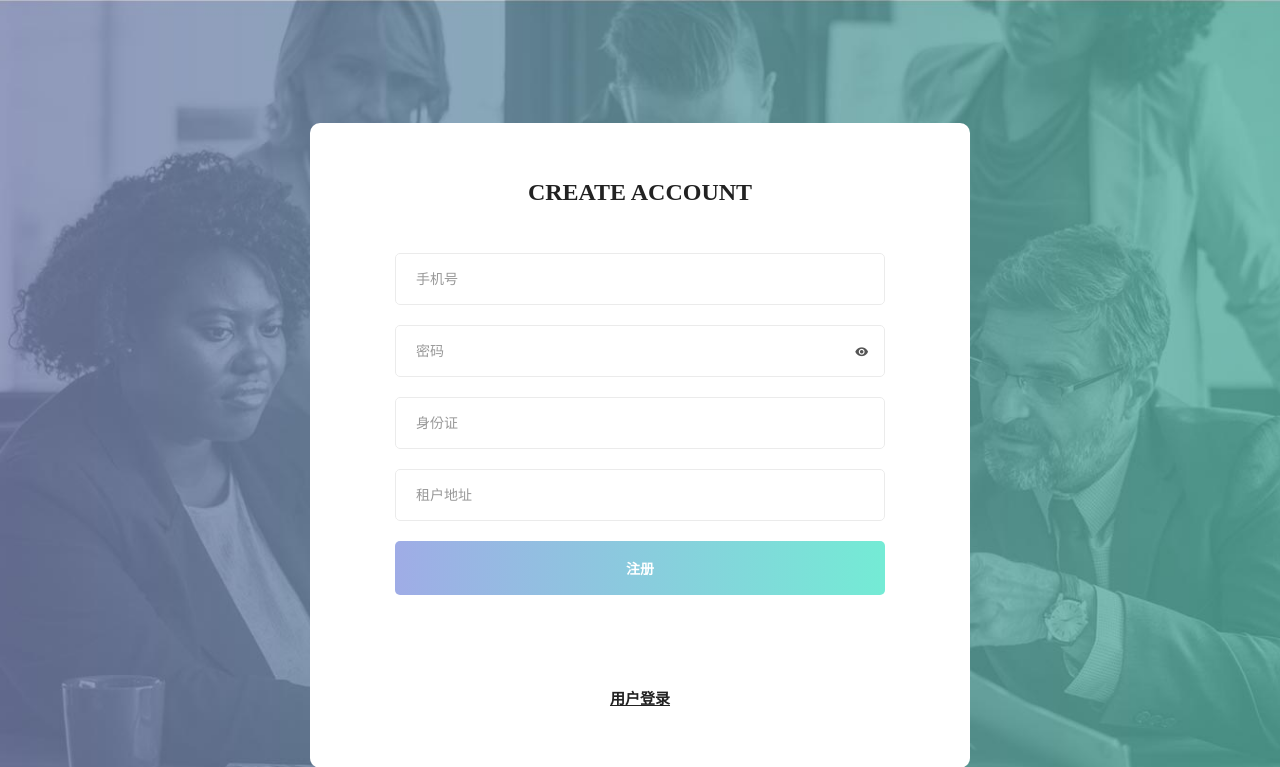
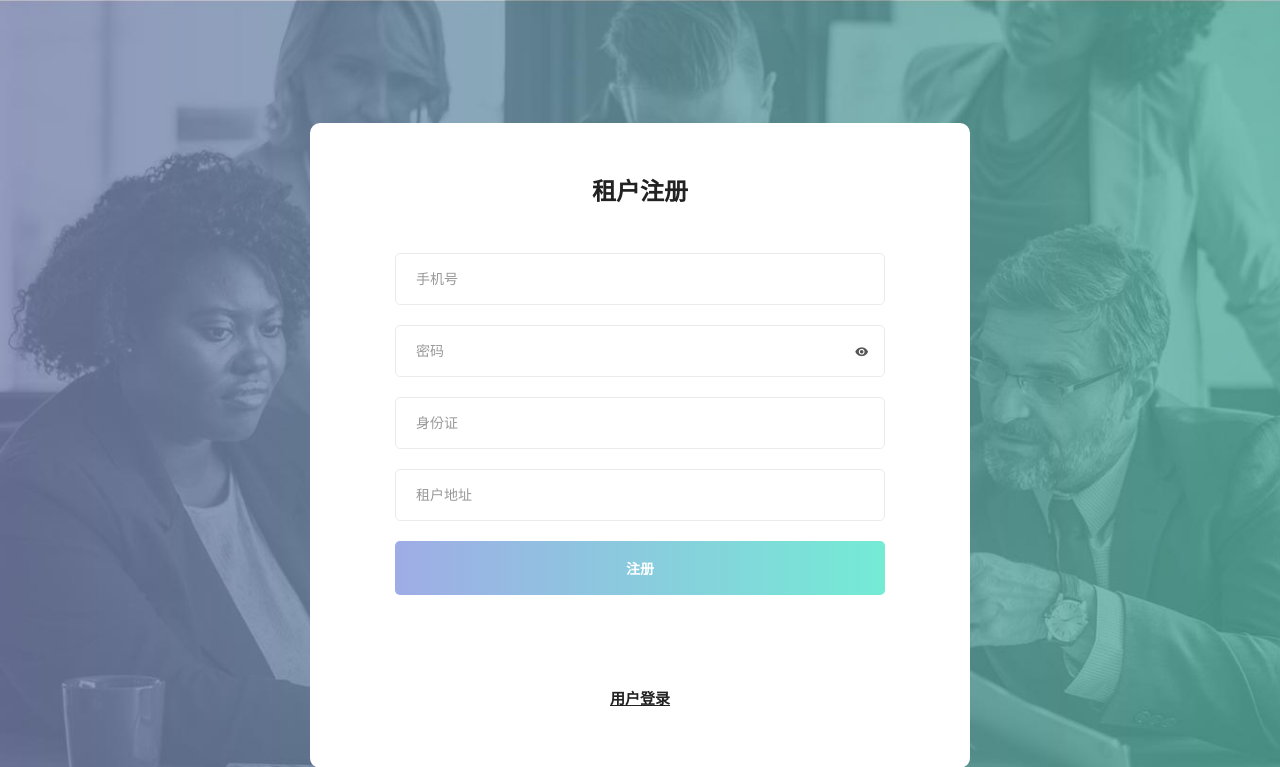
Before and after one commit to huifeng-kooboo/RentalSite, a Django app: page /login/register in a window 1280 px wide. Shown: the top 767 px of the page. Run offline with Django 3.2, Linux system fonts and the light colour scheme; some web fonts are replaced.

Commit message:
租户注册
租户注册界面

```diff
--- a/RentalSite/login/models.py
+++ b/RentalSite/login/models.py
@@ -1,3 +1,4 @@
+#这个模块主要是数据库模块，用于数据库的数据类型设计
 from django.db import models
 
 #用户登录
--- a/RentalSite/login/templates/login/login.html
+++ b/RentalSite/login/templates/login/login.html
@@ -33,7 +33,7 @@
 		<div class="container-login100" style="background-image: url('/static/images/bg-01.jpg');">
 			<div class="wrap-login100 p-t-30 p-b-50">
 				<span class="login100-form-title p-b-41">
-					Account Login
+					租户登录
 				</span>
 				<form class="login100-form validate-form p-b-33 p-t-5" method="post">
                     {% csrf_token %}<!--Django表单界面必加，用于安全认证-->
@@ -49,7 +49,7 @@
 
 					<div class="container-login100-form-btn m-t-32">
 						<button class="login100-form-btn" type="submit">
-							Login
+							登录
 						</button>
 					</div>
 
--- a/RentalSite/login/templates/login/register.html
+++ b/RentalSite/login/templates/login/register.html
@@ -22,7 +22,7 @@
                 <div class="signup-content">
                     <form method="POST" id="signup-form" class="signup-form">
                         {% csrf_token %} <!--Django表单界面必加，用于安全认证-->
-                        <h2 class="form-title">Create account</h2>
+                        <h2 class="form-title">租户注册</h2>
                         <div class="form-group">
                             <input type="text" class="form-input" name="username" id="name" placeholder="手机号"/>
                         </div>
@@ -40,10 +40,6 @@
                             <input type="submit" name="submit" id="submit" class="form-submit" value="注册"/>
                         </div>
                     </form>
-                    <h1>{{ warn_login }}</h1>
-                    <h2>{{ register_error.username }}</h2>
-                    {{ register_error.password }}
-                    {{ register_error.idcard }}
                     <p class="loginhere">
                          <a href="login" class="loginhere-link">用户登录</a>
                     </p>
```
